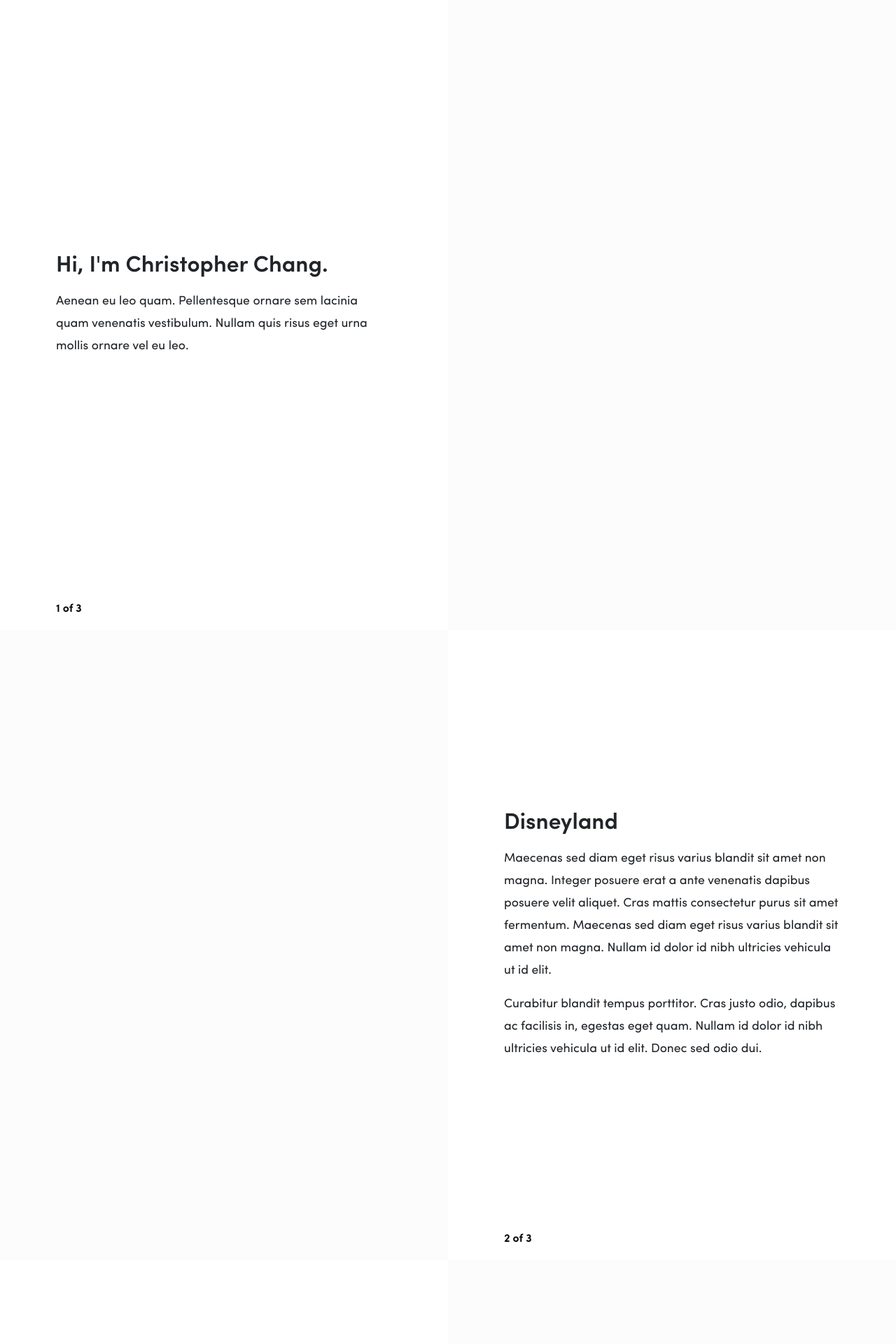
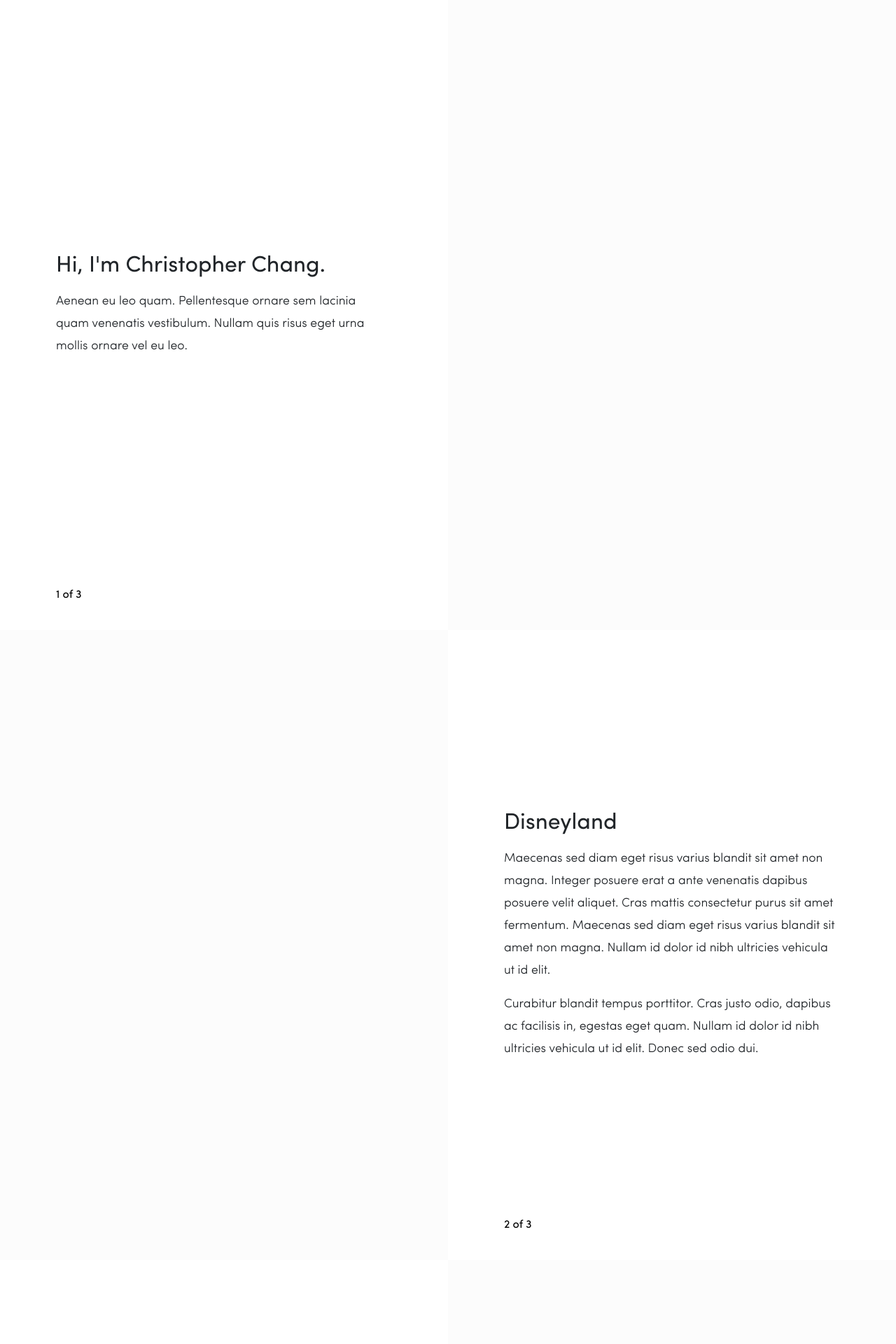
Before and after one commit to oliviachang29/christopher-chang, a Jekyll site: the page built from index.html, in a window 1280 px wide. Shown: the top 1920 px of the page at 70% size. Built offline with Jekyll 4.4.1, drawn with Linux system fonts in a browser that asks for light colours; nearby versions of some CDN libraries.

Commit message:
remove semibold

```diff
--- a/_sass/_globals.scss
+++ b/_sass/_globals.scss
@@ -63,9 +63,9 @@
 }
 
 .section-index {
-	margin-bottom: 20px;
+	margin-bottom: 40px;
 	font-family: Sofia Pro;
-	font-weight: bold;
+	font-weight: normal;
 	color: #000000;
 	display: none;
 	@media (min-width: $md) {
--- a/_sass/_typography.scss
+++ b/_sass/_typography.scss
@@ -1,7 +1,7 @@
 @font-face {
 	font-family: 'Sofia Pro';
 	src: url('/assets/fonts/SofiaProLight.ttf')  format('truetype');
-	font-weight: lighter;
+	font-weight: 100;
   font-style: normal;
 }
 
@@ -12,16 +12,9 @@
   font-style: normal;
 }
 
-@font-face {
-	font-family: 'Sofia Pro';
-	src: url('/assets/fonts/SofiaProSemiBold.ttf')  format('truetype');
-	font-weight: bold;
-  font-style: normal;
-}
-
 h2 {
 	font-family: Sofia Pro;
-	font-weight: bold;
+	font-weight: normal;
 }
 
 a {
@@ -31,5 +24,5 @@
 
 p {
 	font-family: Sofia Pro;
-	font-weight: lighter;
+	font-weight: 100;
 }
--- a/assets/js/main.js
+++ b/assets/js/main.js
@@ -13,7 +13,8 @@
 			// autoScrolling:true,
 			navigation: true,
 			navigationPosition: 'right',
-			responsiveWidth: md
+			responsiveWidth: md,
+			responsiveHeight: 400
 		});
 	 }
 });
```
Also changed, not shown: assets/fonts/SofiaProSemiBold.ttf (deleted), 3 other files.
